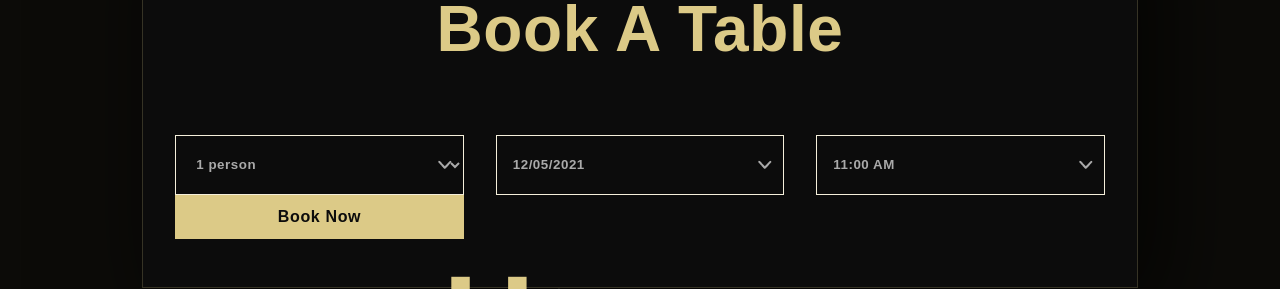
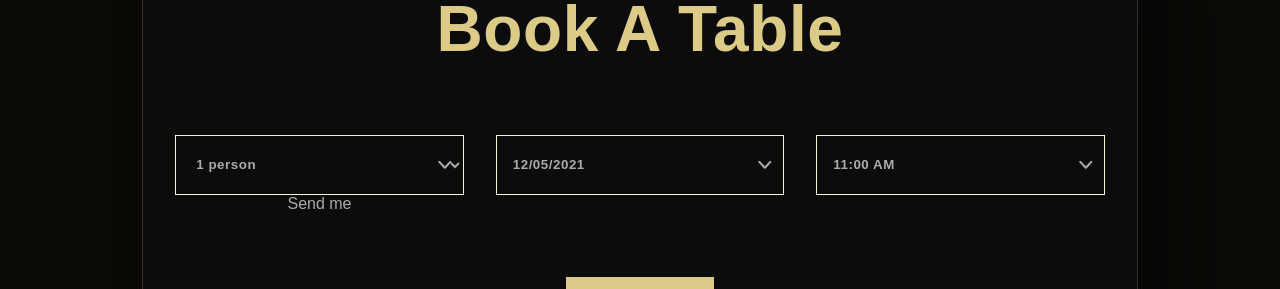
Before and after one commit to artemlira/React-Gericht_multipage, a React (Create React App) app: page /history in a window 1280 px wide. Shown: the part 2860-3149 px from the top of the page. Built offline with nearby package versions, Linux system fonts and the light colour scheme; a web font is replaced by a local one.

Commit message:
form setting

```diff
--- a/src/components/Page_Home/Reservation/Reservation.jsx
+++ b/src/components/Page_Home/Reservation/Reservation.jsx
@@ -19,8 +19,9 @@ export default function Reservation () {
           <div className={styles.bgIcon}></div>
           <Title text="Reservations" title="Book A Table" />
           <div className={styles.dialogBox}>
-            <form className={styles.dialogForm} name="Reservation" action="/" data-netlify="true" method="POST">
-              <select className={styles.text} name="" id="">
+            <form className={styles.dialogForm} name="reservation" data-netlify="true" method="POST">
+              <input type="hidden" name="form-name" value="reservation" />
+              <select className={styles.text} name="persons">
                 <option value="1">1 person</option>
                 <option value="2">2 person</option>
                 <option value="3">3 person</option>
@@ -30,6 +31,7 @@ export default function Reservation () {
                 ref={dateRef}
                 className={styles.date}
                 type="text"
+                name="date"
                 onFocus={() => changeType(dateRef, 'date')}
                 placeholder="12/05/2021"
                 min="2021-01-01"
@@ -38,12 +40,13 @@ export default function Reservation () {
                 ref={timeRef}
                 className={styles.time}
                 type="text"
+                name="time"
                 onFocus={() => changeType(timeRef, 'time')}
                 placeholder="11:00 AM" />
-              <Button type="submit" text="Book Now" />
+              <button type="submit">Send me</button>
             </form>
           </div>
-          {/* <Button type="submit" text="Book Now" /> */}
+          <Button text="Book Now" />
         </div>
       </div>
     </section>
```
